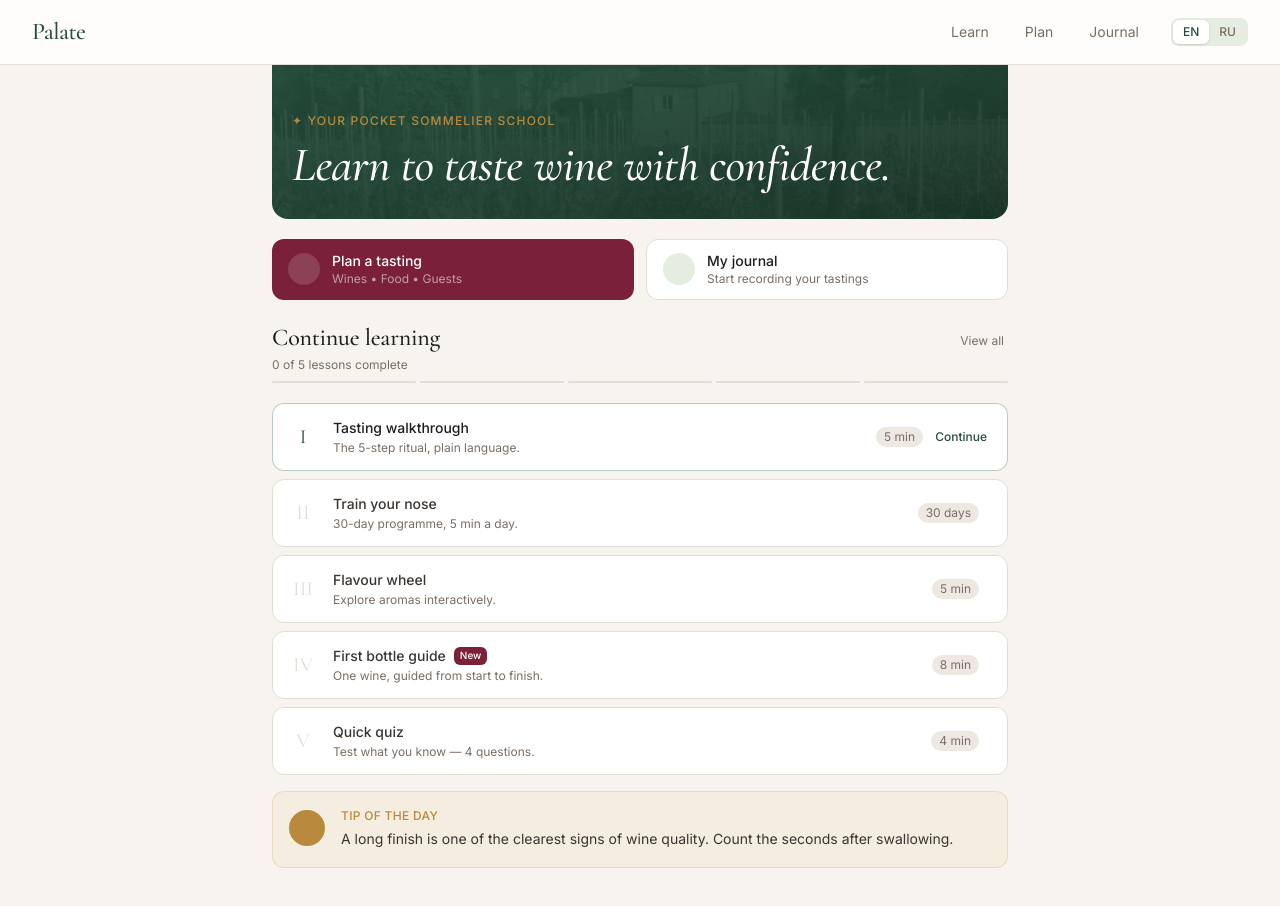
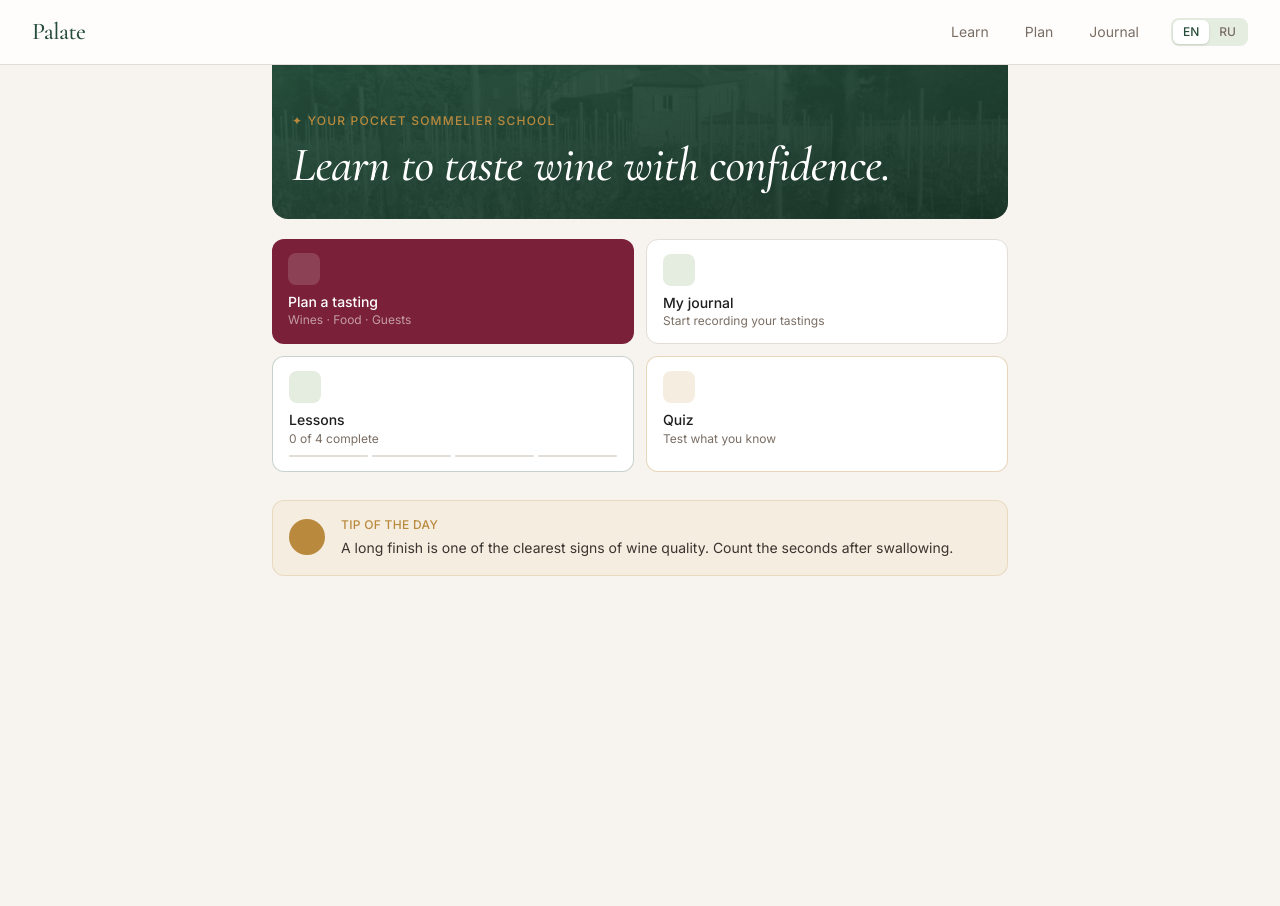
Before and after one commit to marinaTur/palate, a React (Vite) app: page / in a window 1280 px wide. Shown: the top 906 px of the page. After the commit the page ends 800 px from the top, so only its background shows below. Built offline with nearby package versions, Linux system fonts and the light colour scheme.

Commit message:
UX change Home and Learn page

```diff
--- a/src/pages/Home.jsx
+++ b/src/pages/Home.jsx
@@ -1,17 +1,19 @@
 import { Link, useNavigate } from 'react-router-dom'
 import { useTranslation } from 'react-i18next'
+import { useState } from 'react'
 import { useAppStore } from '../store/useAppStore'
-import { Badge } from '../components/ui'
 import { LanguageSwitcher } from '../components/LanguageSwitcher'
 import vineyardImg from '../assets/vineyard.jpg'
 
 // ── Data ────────────────────────────────────────────────────────
-const MODULES = [
-  { id: 'walkthrough', to: '/learn/walkthrough', label: 'Tasting walkthrough', sub: 'The 5-step ritual, plain language.', duration: '5 min' },
-  { id: 'nose',        to: '/learn/nose',         label: 'Train your nose',      sub: '30-day programme, 5 min a day.',   duration: '30 days' },
-  { id: 'wheel',       to: '/learn/wheel',        label: 'Flavour wheel',        sub: 'Explore aromas interactively.',     duration: '5 min' },
-  { id: 'bottle',      to: '/learn/bottle',       label: 'First bottle guide',   sub: 'One wine, guided from start to finish.', duration: '8 min', badge: 'New' },
-  { id: 'quiz',        to: '/learn/quiz',         label: 'Quick quiz',           sub: 'Test what you know — 4 questions.', duration: '4 min' },
+// Quiz is intentionally excluded from this list — it's treated as its own
+// standalone feature (more "entertainment" than curriculum), not one of
+// the sequential lessons. See its own dashboard plate below instead.
+const LESSON_MODULES = [
+  { id: 'walkthrough', to: '/learn/walkthrough' },
+  { id: 'nose',        to: '/learn/nose' },
+  { id: 'wheel',        to: '/learn/wheel' },
+  { id: 'bottle',       to: '/learn/bottle' },
 ]
 
 const TIPS = [
@@ -29,16 +31,18 @@ const TIPS = [
 export default function Home() {
   const { t } = useTranslation()
   const navigate = useNavigate()
-  const { completedModules, journalEntries } = useAppStore()
+  const { completedModules, journalEntries, quizHighScore } = useAppStore()
 
-  const total = MODULES.length
-  const done  = completedModules.length
+  const [shareCopied, setShareCopied] = useState(false)
+
+  const lessonsTotal = LESSON_MODULES.length
+  const lessonsDone  = LESSON_MODULES.filter(m => completedModules.includes(m.id)).length
 
   // Tip of the day — stable per day, not random on every render
   const todayTip = TIPS[new Date().getDate() % TIPS.length]
 
   // Hero copy changes after first lesson
-  const hasStarted = done > 0
+  const hasStarted = lessonsDone > 0
   const heroEyebrow = '✦ Your pocket sommelier school'
   const heroHeading = hasStarted ? 'Welcome back.' : 'Learn to taste wine with confidence.'
 
@@ -47,8 +51,28 @@ export default function Home() {
     ? 'Start recording your tastings'
     : `${journalEntries.length} tasting ${journalEntries.length === 1 ? 'note' : 'notes'}`
 
-  // "Active" is purely a visual cue for where to continue — it does not gate access.
-  const activeIdx = MODULES.findIndex(m => !completedModules.includes(m.id))
+  // Quiz subtitle — shows a real score once the Quiz module has been played,
+  // reusing the existing quizHighScore field already in the store.
+  const quizSub = quizHighScore > 0 ? `Best score: ${quizHighScore}/4` : 'Test what you know'
+
+  async function handleShare() {
+    const shareData = {
+      title: 'Palate — Your Pocket Sommelier School',
+      text: 'Learn to taste wine with confidence — practical lessons, interactive tools, and personal tasting notes.',
+      url: window.location.origin,
+    }
+    if (navigator.share) {
+      try {
+        await navigator.share(shareData)
+      } catch (err) {
+        // User cancelled the native share sheet — nothing to do.
+      }
+    } else if (navigator.clipboard) {
+      await navigator.clipboard.writeText(shareData.url)
+      setShareCopied(true)
+      setTimeout(() => setShareCopied(false), 2000)
+    }
+  }
 
   return (
     <div className="max-w-3xl mx-auto pb-8">
@@ -68,10 +92,19 @@ export default function Home() {
         {/* Hero content */}
         <div className="relative z-10 px-5 pt-8 pb-5 md:pt-12 md:pb-6">
 
-          {/* Top row: logo + language switcher — mobile only */}
+          {/* Top row: logo + share + language switcher — mobile only */}
           <div className="flex items-center justify-between mb-3 md:hidden">
             <span className="font-['Cormorant_Garamond'] text-xl text-white tracking-tight">Palate</span>
-            <LanguageSwitcher dark />
+            <div className="flex items-center gap-2">
+              <button
+                onClick={handleShare}
+                aria-label="Share Palate"
+                className="w-7 h-7 rounded-full bg-white/12 hover:bg-white/20 flex items-center justify-center transition-colors flex-shrink-0"
+              >
+                <i className={`ti ${shareCopied ? 'ti-check' : 'ti-share-2'} text-white text-sm`} aria-hidden="true"></i>
+              </button>
+              <LanguageSwitcher dark />
+            </div>
           </div>
 
           {/* Eyebrow */}
@@ -88,119 +121,60 @@ export default function Home() {
 
       <div className="px-4">
 
-        {/* ── CTA cards — moved below the hero, onto the cream background ── */}
+        {/* ── Dashboard — four equal-weight plates ────────────── */}
         <div className="grid grid-cols-2 gap-3 pt-5 mb-6">
+
+          {/* Plan a tasting */}
           <Link to="/planner"
-            className="flex items-center gap-3 bg-[var(--burgundy)] hover:bg-[var(--burgundy-dark)] transition-colors rounded-xl px-4 py-3 group">
-            <div className="w-8 h-8 rounded-full bg-white/15 flex items-center justify-center flex-shrink-0">
+            className="flex flex-col bg-[var(--burgundy)] hover:bg-[var(--burgundy-dark)] transition-colors rounded-xl px-4 py-3.5 min-h-[104px]">
+            <div className="w-8 h-8 rounded-lg bg-white/15 flex items-center justify-center mb-2">
               <i className="ti ti-wine text-white text-sm" aria-hidden="true"></i>
             </div>
-            <div className="flex-1 min-w-0">
-              <p className="font-medium text-sm text-white leading-tight">Plan a tasting</p>
-              <p className="text-xs text-white/55 mt-0.5">Wines • Food • Guests</p>
-            </div>
-            <i className="ti ti-chevron-right text-white/40 text-sm flex-shrink-0" aria-hidden="true"></i>
+            <p className="font-medium text-sm text-white leading-tight">Plan a tasting</p>
+            <p className="text-xs text-white/55 mt-0.5">Wines · Food · Guests</p>
           </Link>
 
+          {/* My journal */}
           <Link to="/journal"
-            className="flex items-center gap-3 bg-white border border-[var(--border)] hover:border-[var(--forest)] transition-colors rounded-xl px-4 py-3">
-            <div className="w-8 h-8 rounded-full bg-[var(--forest-light)] flex items-center justify-center flex-shrink-0">
+            className="flex flex-col bg-white border border-[var(--border)] hover:border-[var(--forest)] transition-colors rounded-xl px-4 py-3.5 min-h-[104px]">
+            <div className="w-8 h-8 rounded-lg bg-[var(--forest-light)] flex items-center justify-center mb-2">
               <i className="ti ti-notebook text-[var(--forest)] text-sm" aria-hidden="true"></i>
             </div>
-            <div className="flex-1 min-w-0">
-              <p className="font-medium text-sm text-[var(--ink)] leading-tight">My journal</p>
-              <p className="text-xs text-[var(--muted)] mt-0.5 truncate">{journalSub}</p>
+            <p className="font-medium text-sm text-[var(--ink)] leading-tight">My journal</p>
+            <p className="text-xs text-[var(--muted)] mt-0.5 truncate">{journalSub}</p>
+          </Link>
+
+          {/* Lessons — consolidated summary tile, replaces the old full list */}
+          <Link to="/learn"
+            className="flex flex-col bg-white border border-[var(--forest)]/25 hover:border-[var(--forest)]/60 transition-colors rounded-xl px-4 py-3.5 min-h-[104px]">
+            <div className="w-8 h-8 rounded-lg bg-[var(--forest-light)] flex items-center justify-center mb-2">
+              <i className="ti ti-book text-[var(--forest)] text-sm" aria-hidden="true"></i>
             </div>
-            <i className="ti ti-chevron-right text-[var(--border)] text-sm flex-shrink-0" aria-hidden="true"></i>
+            <p className="font-medium text-sm text-[var(--ink)] leading-tight">Lessons</p>
+            <p className="text-xs text-[var(--muted)] mt-0.5">{lessonsDone} of {lessonsTotal} complete</p>
+            <div className="flex gap-1 mt-auto pt-2">
+              {LESSON_MODULES.map(m => (
+                <div key={m.id} className="flex-1 h-0.5 rounded-full transition-all duration-300"
+                  style={{ background: completedModules.includes(m.id) ? '#264D3B' : '#E2DDD6' }} />
+              ))}
+            </div>
           </Link>
-        </div>
 
-        {/* ── Continue learning ───────────────────────────────── */}
-        <div className="flex items-baseline justify-between mb-1">
-          <h2 className="font-['Cormorant_Garamond'] text-2xl text-[var(--ink)]">Continue learning</h2>
-          <Link to="/learn" className="text-xs text-[var(--muted)] hover:text-[var(--forest)] transition-colors flex items-center gap-1">
-            View all <i className="ti ti-chevron-right text-xs" aria-hidden="true"></i>
+          {/* Quiz — separated out as its own standalone destination */}
+          <Link to="/learn/quiz"
+            className="flex flex-col bg-white border border-[var(--gold)]/35 hover:border-[var(--gold)]/70 transition-colors rounded-xl px-4 py-3.5 min-h-[104px]">
+            <div className="w-8 h-8 rounded-lg bg-[var(--gold-light)] flex items-center justify-center mb-2">
+              <i className="ti ti-trophy text-[var(--gold)] text-sm" aria-hidden="true"></i>
+            </div>
+            <p className="font-medium text-sm text-[var(--ink)] leading-tight">Quiz</p>
+            <p className="text-xs text-[var(--muted)] mt-0.5">{quizSub}</p>
           </Link>
-        </div>
 
-        {/* Progress text */}
-        <p className="text-xs text-[var(--muted)] mb-2">
-          {done} of {total} {done === 1 ? 'lesson' : 'lessons'} complete
-        </p>
-
-        {/* Progress bar — 5 segments */}
-        <div className="flex gap-1 mb-5">
-          {MODULES.map((m) => (
-            <div key={m.id} className="flex-1 h-0.5 rounded-full transition-all duration-500"
-              style={{ background: completedModules.includes(m.id) ? '#264D3B' : '#E2DDD6' }}
-            />
-          ))}
-        </div>
-
-        {/* Lesson list — every item is unlocked and tappable from the start */}
-        <div className="space-y-2">
-          {MODULES.map((m, idx) => {
-            const isDone   = completedModules.includes(m.id)
-            const isActive = idx === activeIdx // visual "continue here" cue only — never gates access
-
-            return (
-              <div
-                key={m.id}
-                onClick={() => navigate(m.to)}
-                className={`flex items-center gap-4 rounded-xl px-4 py-3.5 cursor-pointer transition-colors bg-white ${
-                  isActive
-                    ? 'border border-[var(--forest)]/30 hover:border-[var(--forest)]/60'
-                    : 'border border-[var(--border)] hover:border-[var(--forest)]'
-                }`}
-              >
-                {/* Roman numeral */}
-                <span className={`font-['Cormorant_Garamond'] text-xl w-7 text-center leading-none flex-shrink-0 ${
-                  isDone || isActive ? 'text-[var(--forest)]' : 'text-[var(--border)]'
-                }`}>
-                  {['I','II','III','IV','V'][idx]}
-                </span>
-
-                {/* Text */}
-                <div className="flex-1 min-w-0">
-                  <div className="flex items-center gap-2 flex-wrap">
-                    <p className={`text-sm font-medium ${isDone || isActive ? 'text-[var(--ink)]' : 'text-[var(--ink-soft)]'}`}>
-                      {m.label}
-                    </p>
-                    {m.badge && !isDone && (
-                      <span className="text-xs bg-[var(--burgundy)] text-white px-1.5 py-0.5 rounded-md font-medium" style={{ fontSize: 10 }}>
-                        {m.badge}
-                      </span>
-                    )}
-                  </div>
-                  <p className="text-xs text-[var(--muted)] mt-0.5 truncate">{m.sub}</p>
-                </div>
-
-                {/* Right side */}
-                <div className="flex items-center gap-3 flex-shrink-0">
-                  {/* Duration */}
-                  <span className="text-xs text-[var(--muted)] bg-[var(--border-soft)] px-2 py-0.5 rounded-full">
-                    {m.duration}
-                  </span>
-
-                  {/* State indicator — no lock state; everything is reachable */}
-                  {isDone ? (
-                    <i className="ti ti-check text-[var(--forest)] text-sm" aria-hidden="true"></i>
-                  ) : isActive ? (
-                    <span className="text-xs font-medium text-[var(--forest)] flex items-center gap-1">
-                      Continue <i className="ti ti-arrow-right text-xs" aria-hidden="true"></i>
-                    </span>
-                  ) : (
-                    <i className="ti ti-chevron-right text-[var(--border)] text-sm" aria-hidden="true"></i>
-                  )}
-                </div>
-              </div>
-            )
-          })}
         </div>
       </div>
 
       {/* ── Tip of the day ──────────────────────────────────────── */}
-      <div className="px-4 pt-4">
+      <div className="px-4 pt-1">
         <div
           onClick={() => navigate('/learn')}
           className="flex items-start gap-4 bg-[var(--gold-light)] border border-[var(--gold)]/20 rounded-xl px-4 py-4 cursor-pointer hover:border-[var(--gold)]/40 transition-colors group"
--- a/src/pages/Learn.jsx
+++ b/src/pages/Learn.jsx
@@ -38,7 +38,10 @@ function ComingSoon({ moduleId }) {
   )
 }
 
-const MODULE_IDS = ['walkthrough', 'nose', 'wheel', 'bottle', 'quiz']
+// Quiz is deliberately excluded here — it's no longer part of the "Lessons"
+// directory, reachable instead via its own dashboard plate on Home.
+// The /learn/quiz route below still exists and still works.
+const MODULE_IDS = ['walkthrough', 'nose', 'wheel', 'bottle']
 const MODULE_BADGE = { walkthrough: 'startHere', bottle: 'new' }
 
 function LearnIndex() {
@@ -58,7 +61,7 @@ function LearnIndex() {
             <Link key={id} to={id}
               className="flex items-center gap-4 bg-white border border-[var(--border)] rounded-xl px-4 py-4 hover:border-[var(--forest)] transition-colors group">
               <span className={`font-['Cormorant_Garamond'] text-xl w-6 text-center leading-none flex-shrink-0 ${done ? 'text-[var(--forest)]' : 'text-[var(--border)]'}`}>
-                {['I','II','III','IV','V'][idx]}
+                {['I','II','III','IV'][idx]}
               </span>
               <div className="flex-1">
                 <p className="font-medium text-sm text-[var(--ink)] group-hover:text-[var(--forest)] transition-colors">
```
